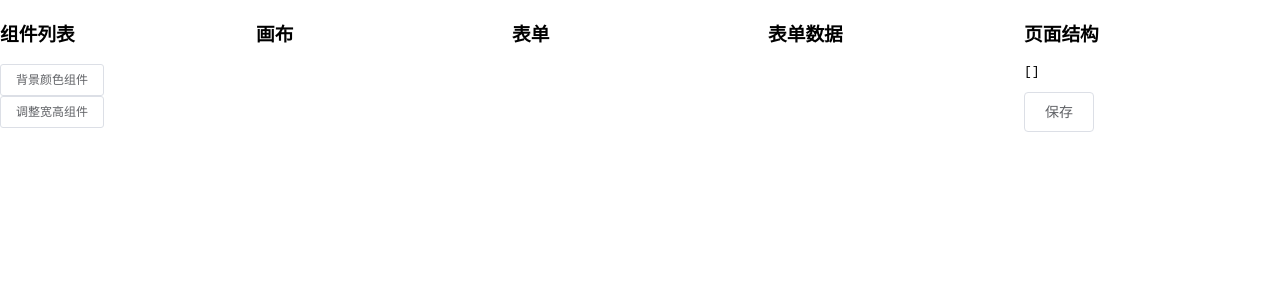
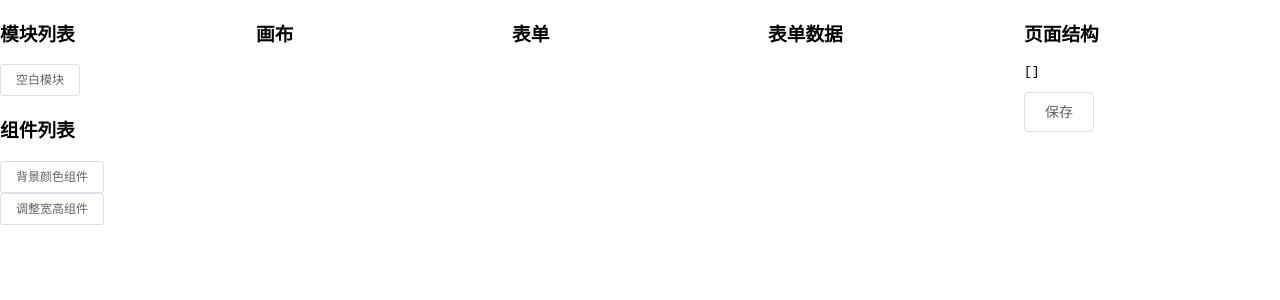
Before and after one commit to ishowshao/json-editor, a Vue app: page / in a window 1280 px wide. Shown: the top 300 px of the page. Built offline with nearby package versions, Linux system fonts and the light colour scheme.

Commit message:
Update App.vue

```diff
--- a/src/App.vue
+++ b/src/App.vue
@@ -1,6 +1,10 @@
 <template>
     <div id="app">
         <div class="components">
+            <h3>模块列表</h3>
+            <div>
+                <el-button size="small" @click="addToCanvas(`background`)">空白模块</el-button>
+            </div>
             <h3>组件列表</h3>
             <div>
                 <el-button size="small" @click="addToCanvas(`background`)">背景颜色组件</el-button>
@@ -57,7 +61,6 @@ export default {
     },
     data() {
         return {
-            textarea: '',
             schema: {},
             output: null,
             components: []
@@ -100,7 +103,6 @@ export default {
             component.active = true;
             const schema = component.schema;
             schema.id = component.id;
-            this.textarea = JSON.stringify(schema, null, '  ');
             this.gen(component);
         },
         increase(component) {
```
